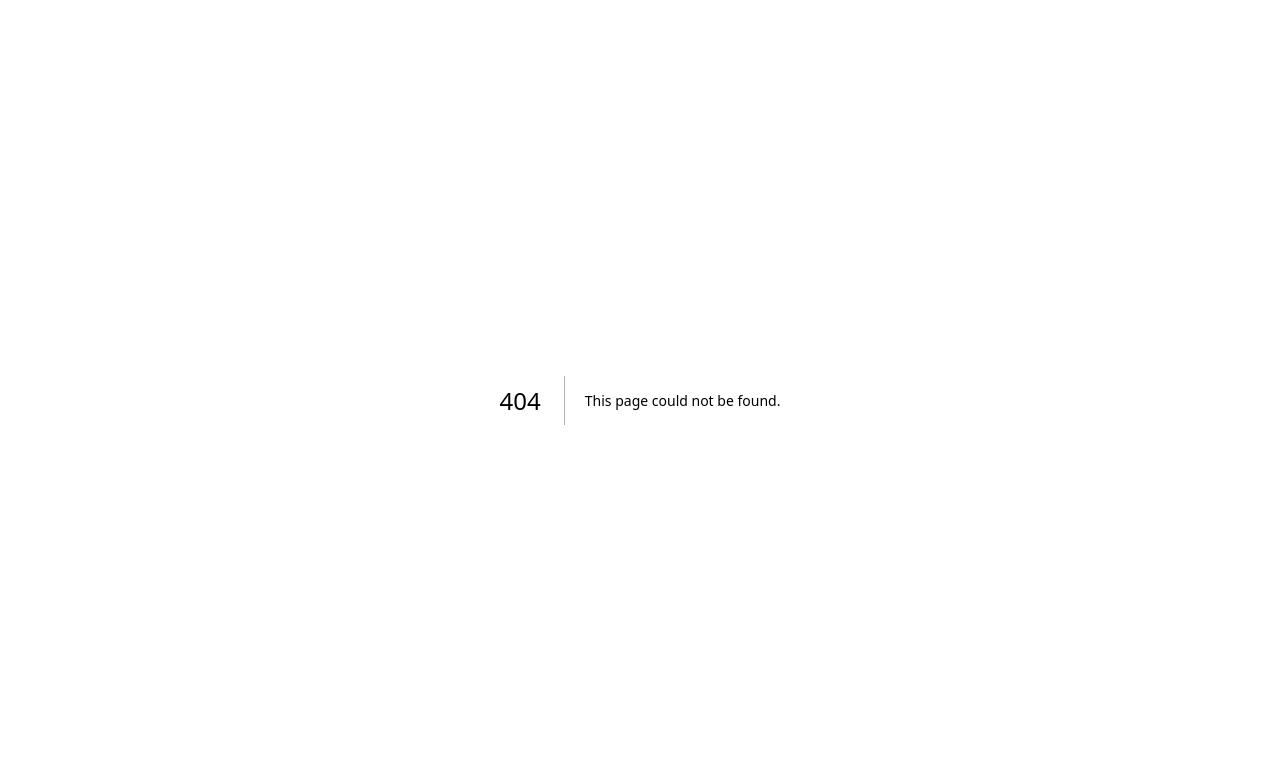
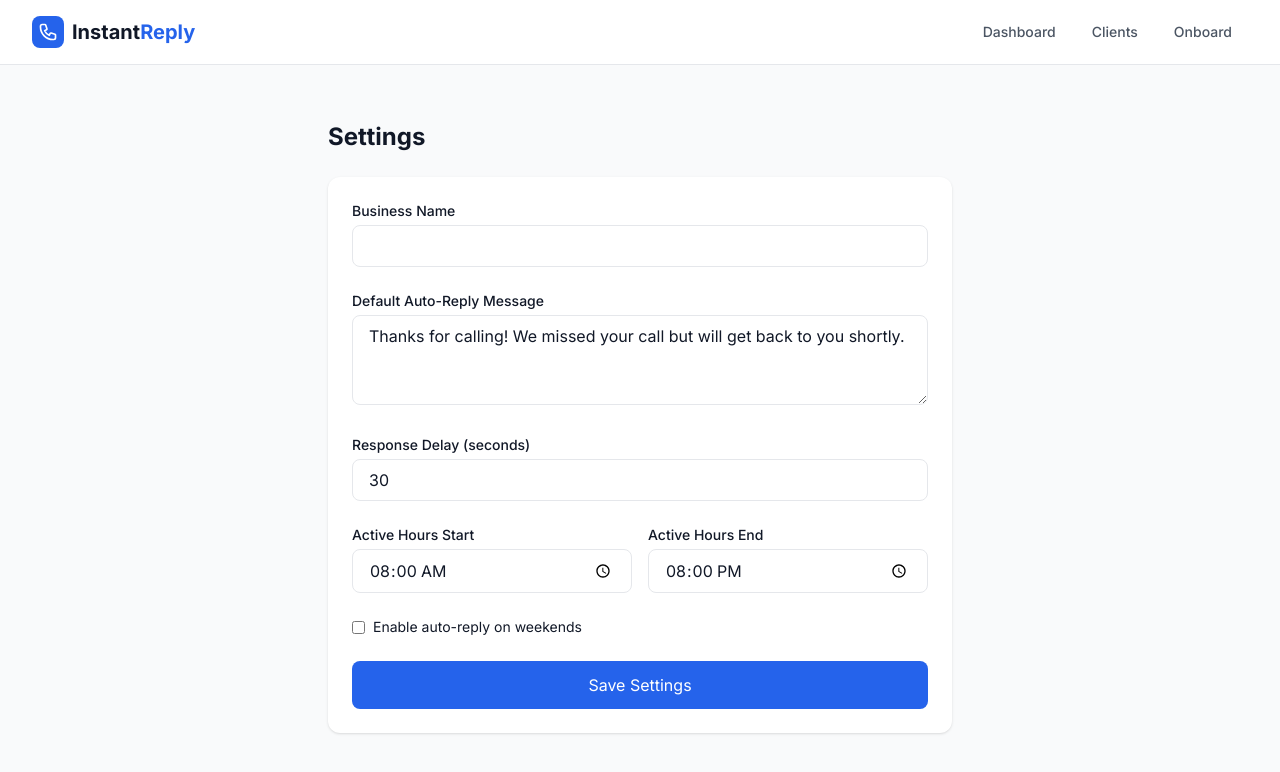
Before and after one commit to b-kub24/missed-call-textback, a Next.js app: page /dashboard/settings in a window 1280 px wide. Before the commit this address had no page. Shown: the top 772 px of the page. Built offline with nearby package versions, Linux system fonts and the light colour scheme.

Commit message:
Create SettingsPage component for user settings

```diff
--- /dev/null
+++ b/src/app/dashboard/settings/page.tsx
@@ -0,0 +1,57 @@
+'use client';
+import { useState, useEffect } from 'react';
+
+export default function SettingsPage() {
+  const [settings, setSettings] = useState({
+    businessName: '',
+    defaultMessage: 'Thanks for calling! We missed your call but will get back to you shortly.',
+    responseDelay: 30,
+    activeHoursStart: '08:00',
+    activeHoursEnd: '20:00',
+    enableWeekends: false,
+  });
+  const [saving, setSaving] = useState(false);
+
+  const handleSave = async () => {
+    setSaving(true);
+    await fetch('/api/dashboard', { method: 'PUT', headers: { 'Content-Type': 'application/json' }, body: JSON.stringify(settings) });
+    setSaving(false);
+  };
+
+  return (
+    <div className="max-w-2xl mx-auto p-6">
+      <h1 className="text-2xl font-bold mb-6">Settings</h1>
+      <div className="space-y-6 bg-white p-6 rounded-xl shadow">
+        <div>
+          <label className="block text-sm font-medium mb-1">Business Name</label>
+          <input type="text" value={settings.businessName} onChange={e => setSettings({...settings, businessName: e.target.value})} className="w-full px-4 py-2 border rounded-lg" />
+        </div>
+        <div>
+          <label className="block text-sm font-medium mb-1">Default Auto-Reply Message</label>
+          <textarea value={settings.defaultMessage} onChange={e => setSettings({...settings, defaultMessage: e.target.value})} rows={3} className="w-full px-4 py-2 border rounded-lg" />
+        </div>
+        <div>
+          <label className="block text-sm font-medium mb-1">Response Delay (seconds)</label>
+          <input type="number" value={settings.responseDelay} onChange={e => setSettings({...settings, responseDelay: parseInt(e.target.value)})} className="w-full px-4 py-2 border rounded-lg" />
+        </div>
+        <div className="grid grid-cols-2 gap-4">
+          <div>
+            <label className="block text-sm font-medium mb-1">Active Hours Start</label>
+            <input type="time" value={settings.activeHoursStart} onChange={e => setSettings({...settings, activeHoursStart: e.target.value})} className="w-full px-4 py-2 border rounded-lg" />
+          </div>
+          <div>
+            <label className="block text-sm font-medium mb-1">Active Hours End</label>
+            <input type="time" value={settings.activeHoursEnd} onChange={e => setSettings({...settings, activeHoursEnd: e.target.value})} className="w-full px-4 py-2 border rounded-lg" />
+          </div>
+        </div>
+        <div className="flex items-center gap-2">
+          <input type="checkbox" checked={settings.enableWeekends} onChange={e => setSettings({...settings, enableWeekends: e.target.checked})} />
+          <label className="text-sm">Enable auto-reply on weekends</label>
+        </div>
+        <button onClick={handleSave} disabled={saving} className="w-full py-3 bg-blue-600 text-white rounded-lg hover:bg-blue-700 disabled:opacity-50">
+          {saving ? 'Saving...' : 'Save Settings'}
+        </button>
+      </div>
+    </div>
+  );
+}
```
